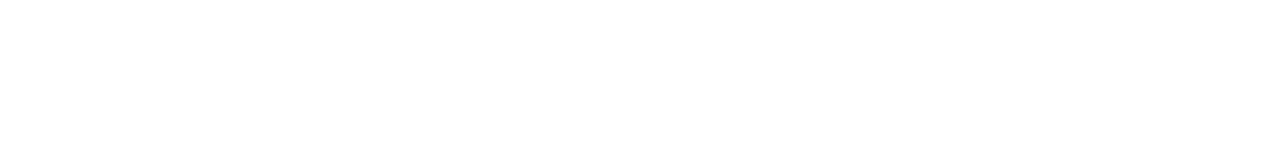
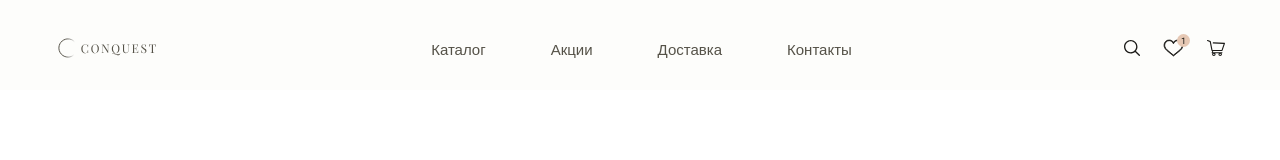
Before and after one commit to DiMoNiO04/conquest, a website built with webpack: page src/index.html in a window 1280 px wide. Built offline with nearby package versions, Linux system fonts and the light colour scheme.

Commit message:
feat: add header

```diff
--- a/src/index.html
+++ b/src/index.html
@@ -1,12 +1,51 @@
 <!DOCTYPE html>
-<html lang="en">
+<html lang="ru">
+
 <head>
 	<meta charset="UTF-8">
 	<meta http-equiv="X-UA-Compatible" content="IE=edge">
 	<meta name="viewport" content="width=device-width, initial-scale=1.0">
-	<title>Document</title>
+	<title>Conquest</title>
 </head>
+
 <body>
+	<header class="header">
+		<div class="container">
+			<div class="header__container">
+				<a href="./index.html" class="header__link">
+					<img src="./assets/img/logo.svg" alt="logo" class="header__logo">
+				</a>
+				<nav>
+					<ul class="header__list">
+						<li class="header__item">
+							<a href="#" class="header__link">Каталог</a>
+						</li>
+						<li class="header__item">
+							<a href="#" class="header__link">Акции</a>
+						</li>
+						<li class="header__item">
+							<a href="#" class="header__link">Доставка</a>
+						</li>
+						<li class="header__item">
+							<a href="#" class="header__link">Контакты</a>
+						</li>
+					</ul>
+				</nav>
+				<ul class="header__menu">
+					<li class="menu__item">
+						<img src="./assets/img/search.svg" alt="search" class="menu__icon">
+					</li>
+					<li class="menu__item menu__item-like">
+						<img src="./assets/img/like.svg" alt="like" class="menu__icon">
+						<span class="item-like__count">1</span>
+					</li>
+					<li class="menu__item">
+						<img src="./assets/img/bag.svg" alt="bag" class="menu__icon">
+					</li>
+				</ul>
+			</div>
+		</div>
+	</header>
+</body>
 
-</body>
 </html>
--- a/src/styles/_style.scss
+++ b/src/styles/_style.scss
@@ -0,0 +1,77 @@
+.container{
+	max-width: 1200px;
+	padding: 0 15px;
+	margin: 0 auto;
+	box-sizing: border-box;
+}
+
+a{
+	text-decoration: none;
+	color: #555248;
+}
+
+ul{
+	margin: 0;
+	padding: 0;
+}
+
+li{
+	list-style-type: none;
+}
+
+
+//---------Header start---------
+.header{
+	position: fixed;
+	width: 100%;
+	background: $backgroundHeader;
+	&__container{
+		@extend %flex;
+		flex-wrap: wrap;
+		padding: 35px 0 25px 0;
+	}
+}
+
+
+.header__list{
+	@extend %flex;
+	column-gap: 65px;
+	.header__link{
+		@include fonts(normal, 400, 15px, 15px, $roboto, #555248);
+		&:hover{
+			@extend %hover;
+			color: $colorPinkHeader;
+		}
+	}
+}
+
+
+.header__menu{
+	@extend %flex;
+	column-gap: 23px;
+	.menu__item-like{
+		position: relative;
+		&::after{
+			content: "";
+			position: absolute;
+			width: 13px;
+			height: 13px;
+			border-radius: 50%;
+			bottom: 14px;
+			left: 14px;
+			background: $colorPinkHeader;
+		}
+		.item-like__count{
+			@include fonts(normal, 400, 9px, 9px, $roboto, #1B1A17);
+			position: absolute;
+			z-index: 1;
+			top: -2px;
+			right: -2px;
+		}
+	}
+	.menu__item:hover{
+		@extend %hover;
+		transform: scale(1.2);
+	}
+}
+//---------Header end----------
--- a/src/styles/_var.scss
+++ b/src/styles/_var.scss
@@ -0,0 +1,28 @@
+//Переменные
+$backgroundHeader:  #FDFDFB;
+$colorPinkHeader: #E6C8B4;
+$roboto: 'Roboto', sans-serif;
+$transition: all 0.5s ease-in-out;
+
+//Шаблоны
+%flex{
+	display: flex;
+	justify-content: space-between;
+	align-items: center;
+}
+
+%hover{
+	cursor: pointer;
+	transition: $transition;
+}
+
+
+//Миксины
+@mixin fonts($style, $weight, $size, $height, $family, $color){
+	font-style: $style;
+	font-weight: $weight;
+	font-size: $size;
+	line-height: $height;
+	font-family: $family;
+	color: $color;
+}
```
Also changed, not shown: dist/image/bag.svg (added), dist/image/like.svg (added), dist/image/logo.svg (added), dist/image/search.svg (added), dist/index.html, dist/index8ab6884868858d78bbd8.js, src/assets/img/bag.svg (added), src/assets/img/like.svg (added), src/assets/img/logo.svg (added), src/assets/img/search.svg (added), 2 other files.
